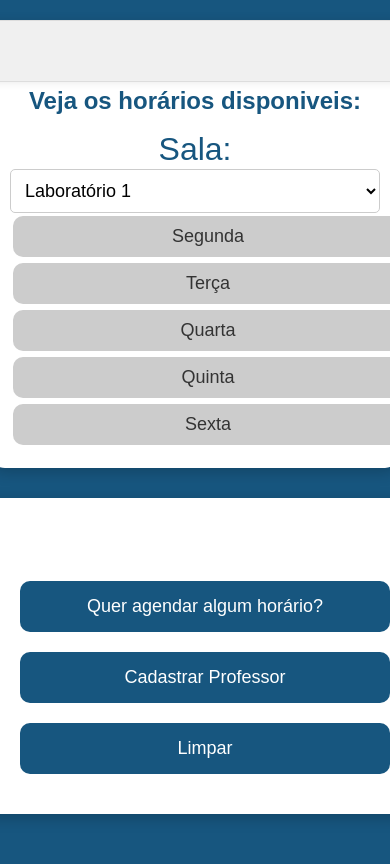
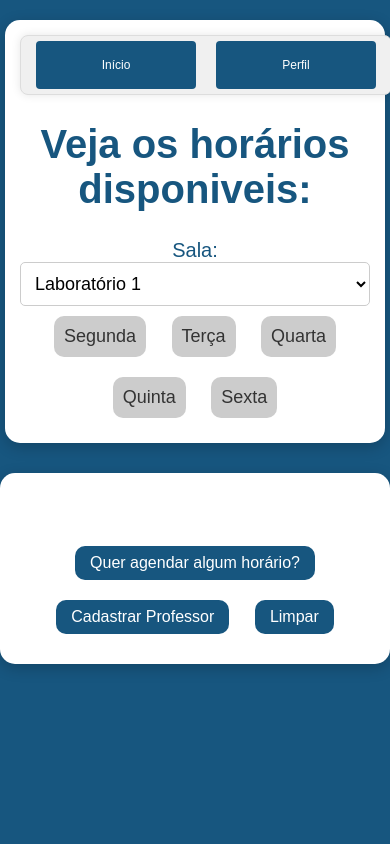
Before and after one commit to ADP087/Agendamento, a PHP site: page /Usuarios/ADM/index.php in a window 390 px wide. Run offline with PHP 8.4, Linux system fonts and the light colour scheme.

Commit message:
Responsividade
Responsividade feita, em todos os arquivos.

```diff
--- a/Modal/login.php
+++ b/Modal/login.php
@@ -66,7 +66,7 @@
     <meta charset="UTF-8">
     <meta name="viewport" content="width=device-width, initial-scale=1.0">
     <link rel="icon" href="../assets/icon.png">
-    <link rel="stylesheet" href="estilo.css">
+    <link rel="stylesheet" href="style.css">
     <title>Login</title>
 
     <style>
--- a/Modal/modal.html
+++ b/Modal/modal.html
@@ -3,7 +3,7 @@
 <head>
     <meta charset="UTF-8">
     <meta name="viewport" content="width=device-width, initial-scale=1.0">
-    <link rel="stylesheet" href="estilo.css">
+    <link rel="stylesheet" href="style.css">
     <link rel="icon" href="../assets/icon.png">
     <title>Protótipo</title>
 </head>
--- a/Usuarios/style.css
+++ b/Usuarios/style.css
@@ -2,12 +2,12 @@
 body {
     background-color: #17567F;
     margin: 0;
-    padding: 0;
+    padding: 20px;
     font-family: 'Poppins', Arial, Helvetica, sans-serif;
     display: flex;
     align-items: center;
     justify-content: center;
-    height: 100vh;
+    height: auto;
     flex-direction: column;
 }
 
@@ -127,35 +127,31 @@
 
 /*=====Parte do cabeçario (inicio e perfil)*/
 .inicio {
-    position: fixed; /* Fixa a barra na tela */
-    top: 20px; /* Define a distância do topo */
-    left: 50%; /* Centraliza a barra horizontalmente */
-    transform: translateX(-50%); /* Ajusta para que o centro da barra fique no meio */
-    display: flex;
-    justify-content: space-between; /* Coloca um botão em cada canto */
-    align-items: center;
-    width: 600px;
-    height: 50px;
-    padding: 5px 10px; /* Ajusta o padding para ocupar menos espaço */
+    display: flex; /* Mantém os elementos lado a lado */
+    justify-content: space-between; /* Distribui os itens uniformemente */
+    align-items: center; /* Alinha verticalmente os itens */
+    width: 100%; /* Usa toda a largura disponível */
+    padding: 5px 10px; /* Ajusta o espaçamento */
     background-color: #f0f0f0;
     border: 1px solid #ddd;
     border-radius: 8px;
     box-shadow: 0 0 10px rgba(0, 0, 0, 0.1);
     z-index: 1000; /* Garante que a barra fique sobre outros elementos */
+    gap: 10px; /* Espaçamento entre os itens */
 }
 
 /* Estilos para os botões */
 .inicio a {
-    padding: 8px 16px; /* Ajusta o padding para centralizar verticalmente */
     background-color: #17567F;
     color: #fff;
     text-decoration: none;
     border-radius: 4px;
-    font-size: 18px;
-    display: flex;
-    align-items: center;
-    justify-content: center;
-    height: 30px;
+    flex: 1; /* Garante que os botões ocupem espaços iguais */
+    text-align: center;
+    margin: 0 5px; /* Espaçamento lateral */
+    font-size: 16px;
+    height: auto; /* Permite que os botões ajustem a altura */
+    white-space: nowrap; /* Impede que o texto quebre em várias linhas */
 }
 
 .inicio a:hover {
@@ -195,62 +191,80 @@
     outline: none;
 }
 
-/* Estilos para desktop (computadores grandes) */
-@media (min-width: 992px) {
-    body {
-        font-size: 18px;
+
+/*====Responsividade=====*/
+@media screen and (max-width: 768px) {
+    header {
+        width: 100%;
+        padding: 15px;
+        font-size: 24px; /* Diminui o tamanho da fonte */
     }
-    header, #sempre_novo {
-        width: 80%;
+
+    .inicio {
+        flex-wrap: nowrap; /* Garante que os itens fiquem em uma única linha */
+    }
+
+    .inicio a {
+        font-size: 14px; /* Reduz o tamanho da fonte */
+        padding: 5px; /* Ajusta o padding */
+    }
+
+    select {
+        font-size: 20px; /* Ajusta o tamanho da fonte */
+        width: 100%; /* O select ocupará toda a largura */
+    }
+
+    .date {
+        font-size: 20px; /* Reduz o tamanho da fonte */
+        padding: 15px; /* Ajusta o espaçamento */
+    }
+
+    #sempre_novo {
+        width: 100%; /* Ocupa a largura total */
+        padding: 20px; /* Reduz o padding */
+    }
+
+    table {
+        font-size: 16px; /* Reduz o tamanho do texto */
+    }
+
+    button, .btn, input {
+        font-size: 18px; /* Diminui o tamanho da fonte */
+        padding: 10px 20px; /* Ajusta o padding */
     }
 }
 
-/* Estilos para tablets */
-@media (min-width: 600px) and (max-width: 991px) {
-    header, #sempre_novo {
-        width: 90%;
+/* Ajustes para telas muito pequenas (ex.: smartphones) */
+@media screen and (max-width: 480px) {
+    header {
+        font-size: 20px;
     }
+
     .inicio {
-        flex-direction: column; /* Empilha os links do cabeçalho */
-        gap: 10px;
+        flex-wrap: nowrap; /* Mantém tudo em uma única linha */
+        overflow-x: auto; /* Permite rolagem horizontal se necessário */
     }
+
+    .inicio a {
+        font-size: 12px; /* Ajusta ainda mais a fonte */
+        padding: 5px 2px; /* Reduz o espaçamento interno */
+    }
+
+    .date {
+        font-size: 18px;
+        padding: 10px;
+    }
+
     select {
-        width: 100%; /* Deixa o select ocupar toda a largura */
+        font-size: 18px;
     }
-    .date {
-        font-size: 20px; /* Ajusta o tamanho da fonte */
-        padding: 15px;
-        margin: 5px;
+
+    table {
+        font-size: 14px;
     }
-    button, input {
-        font-size: 18px;
-        padding: 10px 20px;
+
+    button, .btn, input {
+        font-size: 16px;
+        padding: 8px 15px;
     }
 }
-
-/* Estilos para celulares */
-@media (max-width: 599px) {
-    body {
-        font-size: 16px;
-        padding: 10px;
-    }
-    header, #sempre_novo {
-        width: 100%;
-    }
-    h1 {
-        font-size: 24px; /* Ajusta o título para telas menores */
-    }
-    select, .date, button, input {
-        width: 100%;
-        font-size: 18px;
-    }
-    .date {
-        padding: 10px;
-        margin: 3px;
-    }
-    .inicio {
-        flex-direction: column;
-        align-items: flex-start;
-        gap: 5px;
-    }
-}
```
Also changed, not shown: Modal/style.css (renamed from Modal/estilo.css, +81 -0 lines), style.css (+48 -3 lines).
